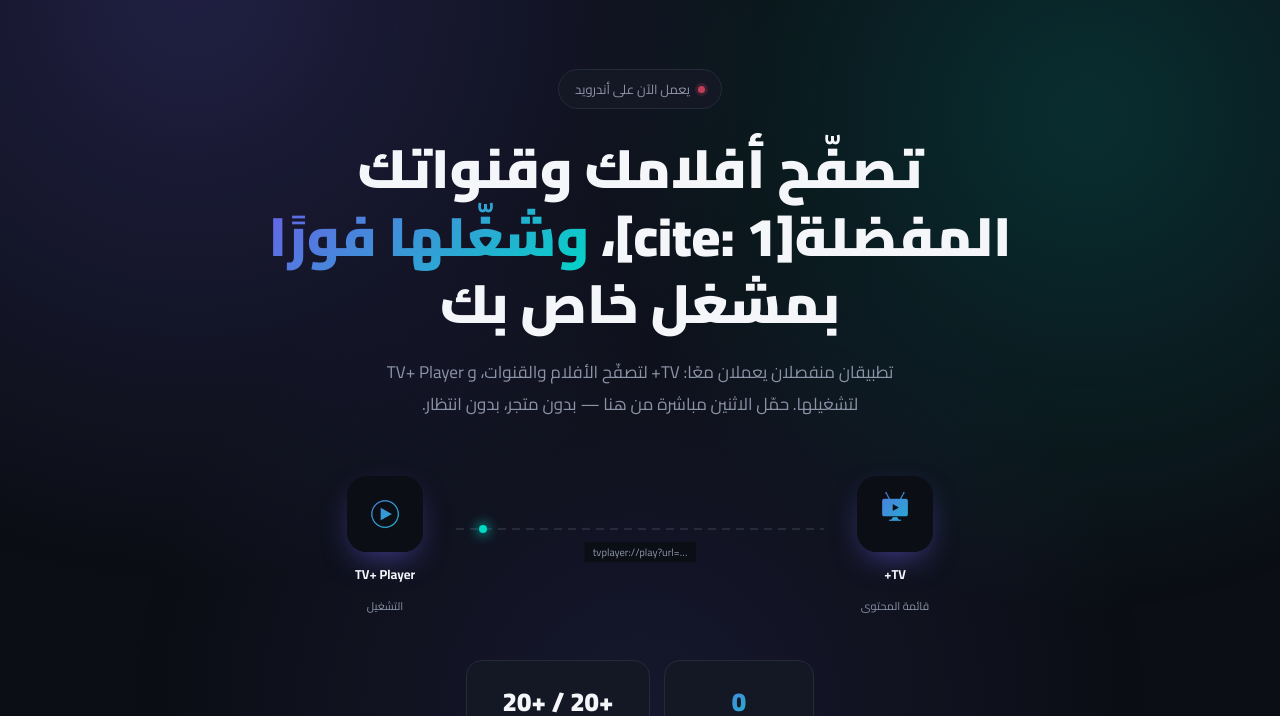
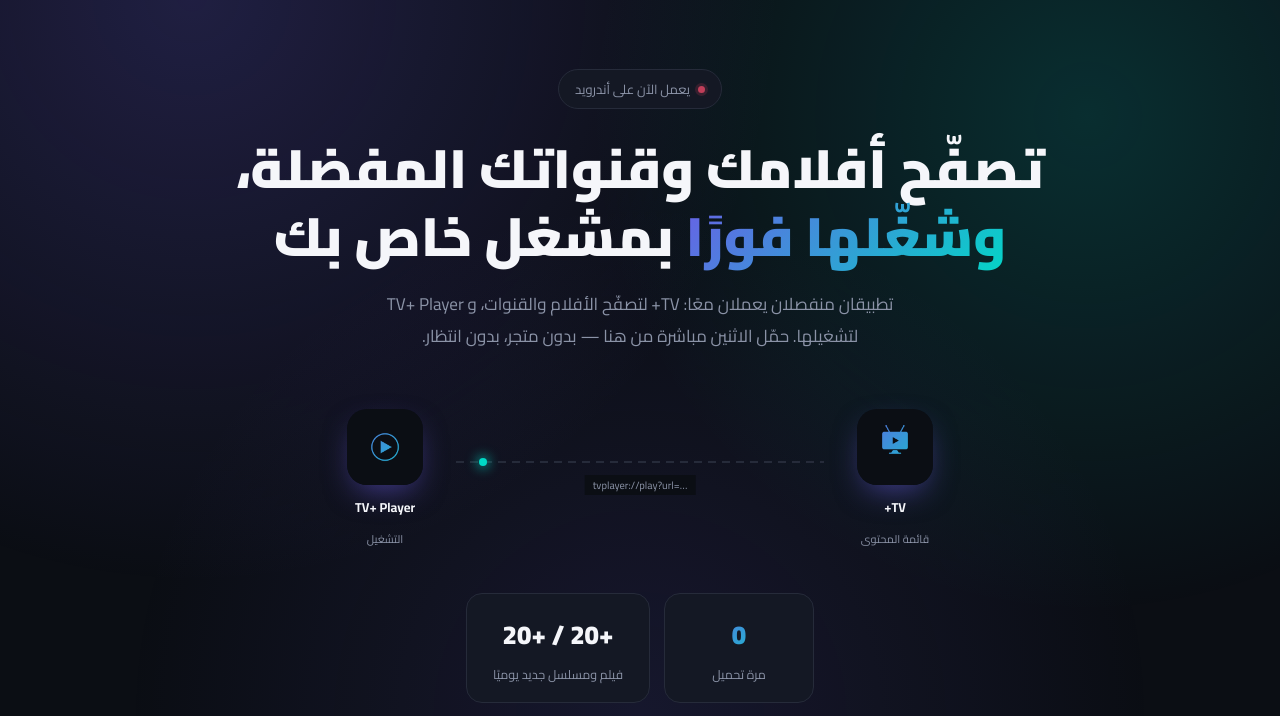
Before and after one commit to Saber495/tv-plus-site, a plain HTML site: page index.html in a window 1280 px wide. Shown: the part 84-800 px from the top of the page. Drawn offline with Linux system fonts and the light colour scheme; no server answers.

Commit message:
Update index.html

```diff
--- a/index.html
+++ b/index.html
@@ -226,7 +226,7 @@
 <section class="hero">
   <div class="wrap">
     <div class="eyebrow"><span class="dot"></span> يعمل الآن على أندرويد</div>
-    <h1>تصفّح أفلامك وقنواتك المفضلة[cite: 1]، <em>وشغّلها فورًا</em> بمشغل خاص بك</h1>
+    <h1>تصفّح أفلامك وقنواتك المفضلة، <em>وشغّلها فورًا</em> بمشغل خاص بك</h1>
     <p>تطبيقان منفصلان يعملان معًا: TV+ لتصفّح الأفلام والقنوات، و TV+ Player لتشغيلها. حمّل الاثنين مباشرة من هنا — بدون متجر، بدون انتظار.</p>
 
     <div class="handoff">
```
